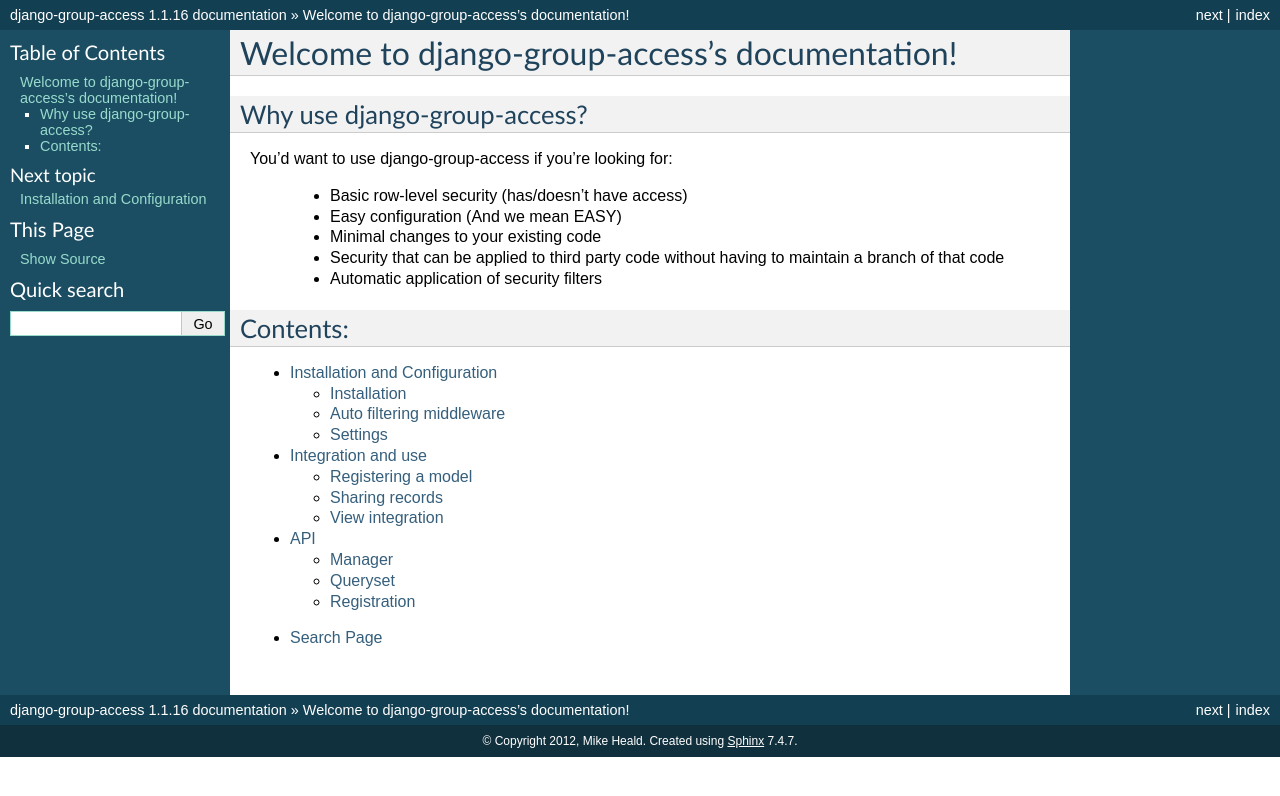
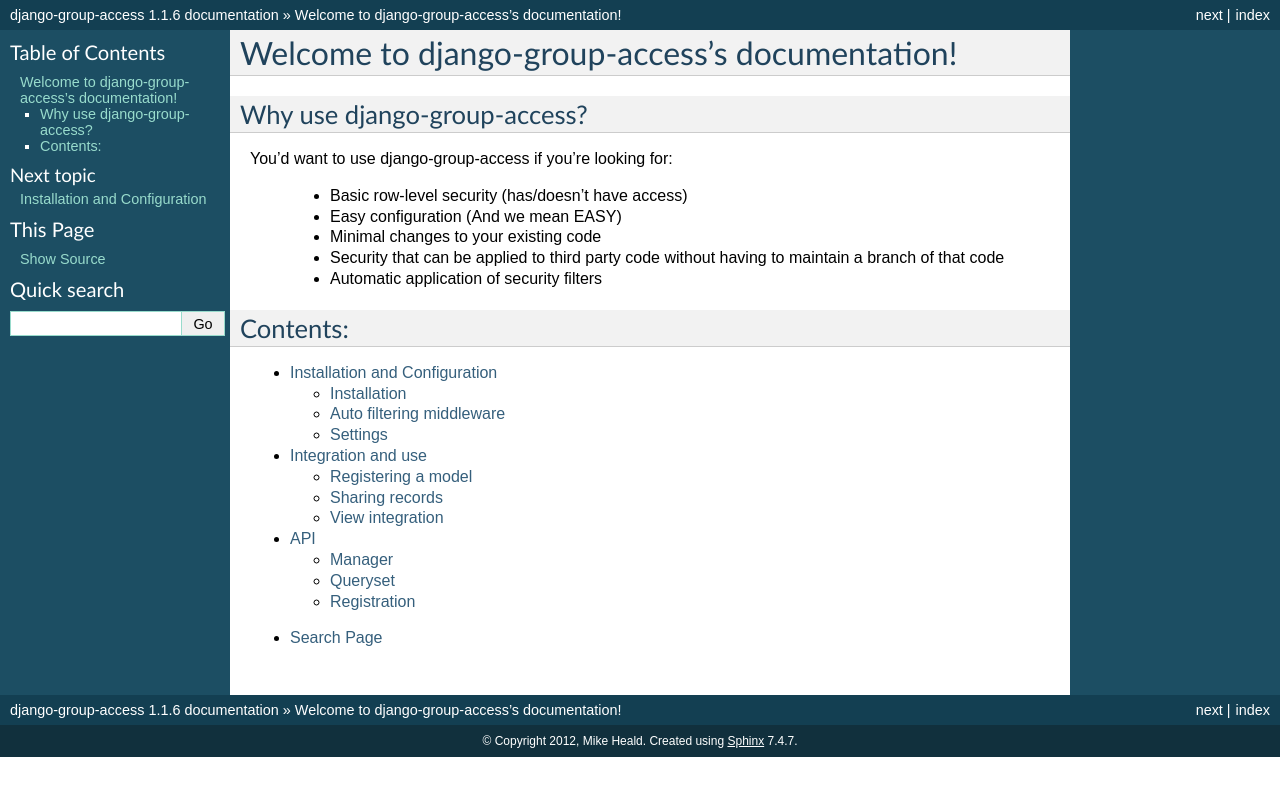
Before and after one commit to Fortschritt/django-group-access, a Sphinx documentation site: the page built from docs/index.rst, in a window 1280 px wide. Shown: the top 796 px of the page. Built offline with Sphinx 7.4.7, drawn with Linux system fonts in a browser that asks for light colours.

Commit message:
Version number and changelog fix

```diff
--- a/docs/conf.py
+++ b/docs/conf.py
@@ -50,7 +50,7 @@
 # The short X.Y version.
 version = '1.1'
 # The full version, including alpha/beta/rc tags.
-release = '1.1.16'
+release = '1.1.6'
 
 # The language for content autogenerated by Sphinx. Refer to documentation
 # for a list of supported languages.
```
Also changed, not shown: 1 other file.
